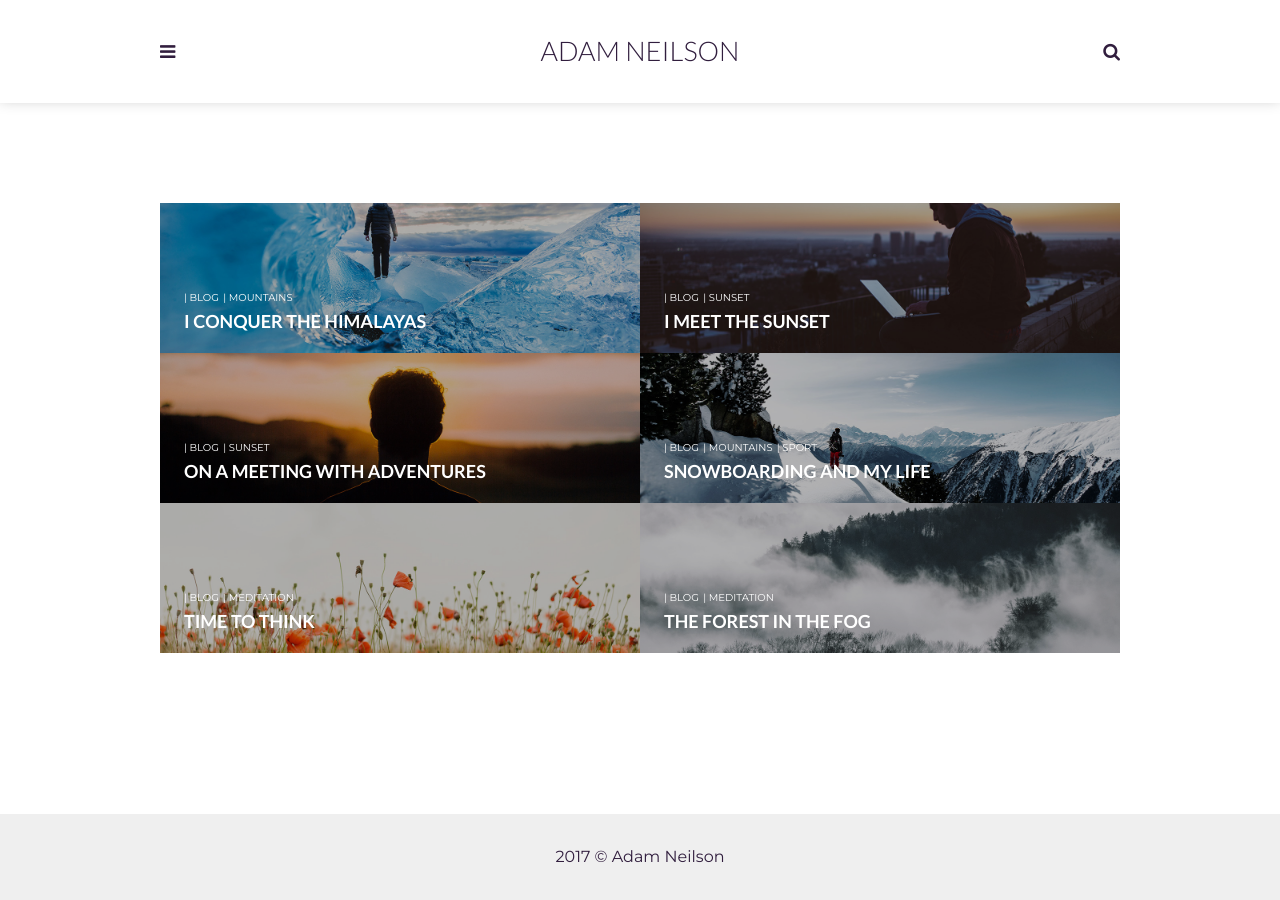
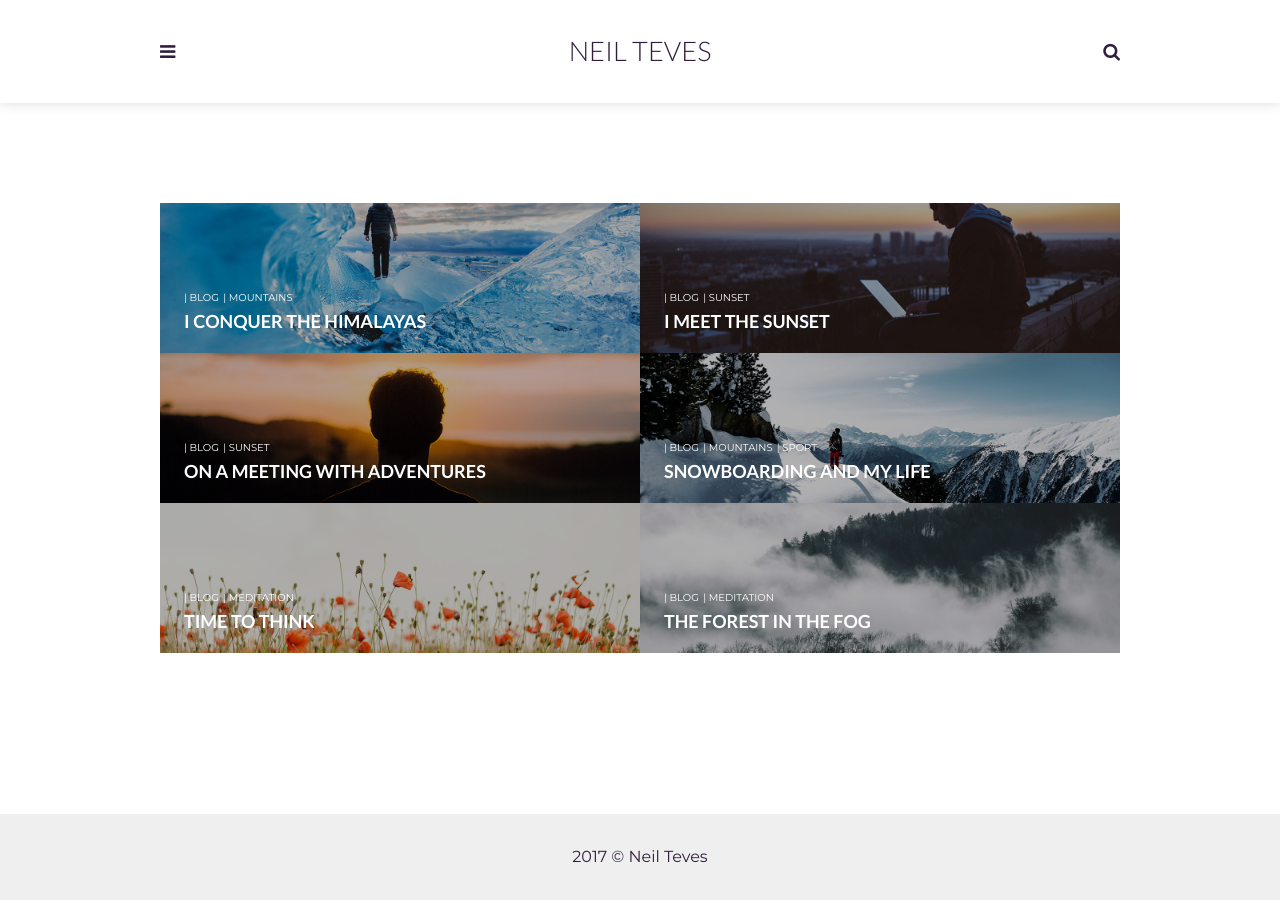
Before and after one commit to neilteves/neilteves.github.io, a Jekyll site: the page built from index.html, in a window 1280 px wide. Built offline with Jekyll 4.4.1, drawn with Linux system fonts in a browser that asks for light colours; the list of posts is cut into pages by our own code.

Commit message:
redid the yml file

```diff
--- a/_config.yml
+++ b/_config.yml
@@ -1,15 +1,15 @@
-title: My personal blog - Adam Neilson
+title: Professional Portfolio -- Neil Teves
 email: your-email@domain.com
 description: > # this means to ignore newlines until "baseurl:"
   Write an awesome description for your new site here. You can edit this
   line in _config.yml. It will appear in your document head meta (for
   Google search results) and in your feed.xml site description.
 permalink: ':title/'
-baseurl: "/adam-blog" # the subpath of your site, e.g. /blog
+baseurl: "/neilteves.github.io" # the subpath of your site, e.g. /blog
 url: "" # the base hostname & protocol for your site, e.g. http://example.com
 
 # Author settings
-author: Adam Neilson # add your name
+author: Neil Teves # add your name
 author-pic: adam-face.jpg
 about-author: My name is Adam Neilson. I’m a full-time adventure travel blogger and photographer who’s been exploring the world for over 2 years.
 
@@ -18,7 +18,7 @@
 phone: # Add your Phone number
 website: # Add your website, do not add http://
 linkedin: # Add your Linkedin handle
-github: artemsheludko # Add your Github handle
+github: neilnthings # Add your Github handle
 twitter: '@artemsheludko_' # Add your Twitter handle
 facebook: # Add your Facebook handle
 instagram: # Add your Instagram handle
--- a/_includes/head.html
+++ b/_includes/head.html
@@ -1,14 +1,14 @@
 <head>
 	<meta charset="utf-8">
-	<title>Neil Teves Professional Portfolio</title>
+	<title>{% if page.title %}{{page.title}} - {{site.title}}{% else %}{{site.title}}{% endif %}</title>
 	<meta name="description" content="{{ page.description }}">
 	<meta http-equiv="X-UA-Compatible" content="IE=edge">
 	<meta name="viewport" content="width=device-width, initial-scale=1, maximum-scale=1">
 	<meta property="og:image" content="">
-	<link rel="shortcut icon" href="../assets/img/favicon/favicon.ico" type="image/x-icon">
-	<link rel="apple-touch-icon" href="../assets/img/favicon/apple-touch-icon.png">
-	<link rel="apple-touch-icon" sizes="72x72" href="../assets/img/favicon/apple-touch-icon-72x72.png">
-	<link rel="apple-touch-icon" sizes="114x114" href="../assets/img/favicon/apple-touch-icon-114x114.png">
+	<link rel="shortcut icon" href="{{ "/assets/img/favicon/favicon.ico" | prepend: site.baseurl }}" type="image/x-icon">
+	<link rel="apple-touch-icon" href="{{ "/assets/img/favicon/apple-touch-icon.png" | prepend: site.baseurl }}">
+	<link rel="apple-touch-icon" sizes="72x72" href="{{ "/assets/img/favicon/apple-touch-icon-72x72.png" | prepend: site.baseurl }}">
+	<link rel="apple-touch-icon" sizes="114x114" href="{{ "/assets/img/favicon/apple-touch-icon-114x114.png" | prepend: site.baseurl }}">
 	<!-- Chrome, Firefox OS and Opera -->
 	<meta name="theme-color" content="#311e3e">
 	<!-- Windows Phone -->
@@ -19,7 +19,7 @@
 	<link href="https://fonts.googleapis.com/css?family=Montserrat:300,400,700" rel="stylesheet">
 	<link href="https://fonts.googleapis.com/css?family=Lato:300,400,700" rel="stylesheet">
 	<!-- Font Awesome -->
-	<link rel="stylesheet" href="../assets/fonts/font-awesome/css/font-awesome.min.css">
+	<link rel="stylesheet" href="{{ "/assets/fonts/font-awesome/css/font-awesome.min.css" | prepend: site.baseurl }}">
 	<!-- Styles -->
-	<link rel="stylesheet" href="../assets/css/main.css">
+	<link rel="stylesheet" href="{{ "/assets/css/main.css" | prepend: site.baseurl }}">
 </head>
```
